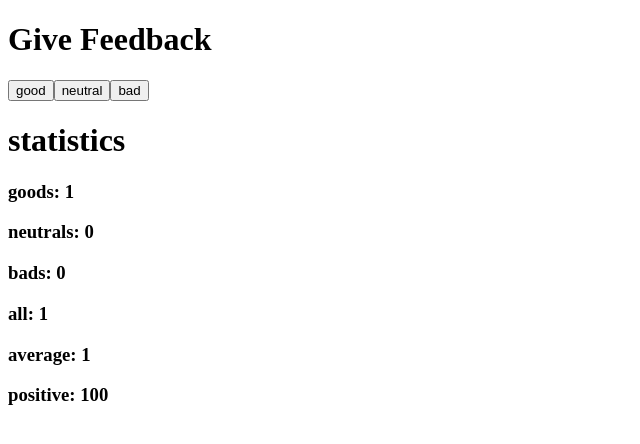
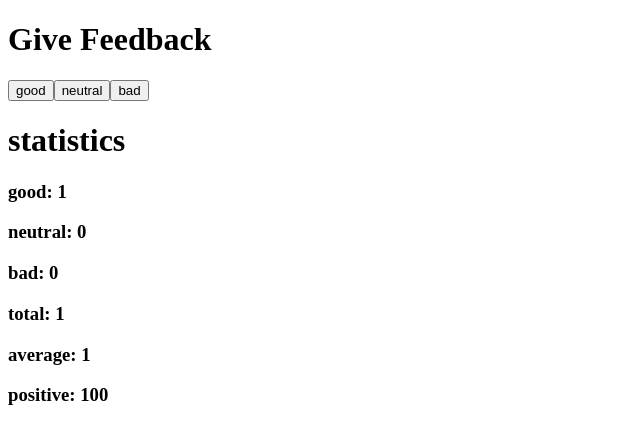
Before and after one commit to tomasda7/FullStack-Open, a React (Create React App) app in the folder part1/unicafe/: page / in a window 1280 px wide. Both pictures are taken after a click on the button "good". Shown: the top 444 px of the page, without its empty margins (0-640 px from the left). Built offline with nearby package versions, Linux system fonts and the light colour scheme.

Commit message:
Done exercise 10 of part1

```diff
--- a/part1/unicafe/src/App.js
+++ b/part1/unicafe/src/App.js
@@ -18,17 +18,23 @@ const Button = ({handleClick, text}) => {
   )
 }
 
+const StatisticLine = ({text, value}) => {
+  return (
+    <h3>{text}: {value}</h3>
+  )
+}
+
 const Statistics = ({good, neutral, bad, score, total}) => {
 
   if(good !== 0 || neutral !== 0 || bad !== 0) {
     return (
       <>
-        <h3>goods: {good}</h3>
-        <h3>neutrals: {neutral}</h3>
-        <h3>bads: {bad}</h3>
-        <h3>all: {total}</h3>
-        <h3>average: {score / total}</h3>
-        <h3>positive: {(good / total) * 100}</h3>
+        <StatisticLine text='good' value={good}/>
+        <StatisticLine text='neutral' value={neutral}/>
+        <StatisticLine text='bad' value={bad}/>
+        <StatisticLine text='total' value={total}/>
+        <StatisticLine text='average' value={score / total}/>
+        <StatisticLine text='positive' value={(good / total) * 100}/>
       </>
     )
   } else {
```
